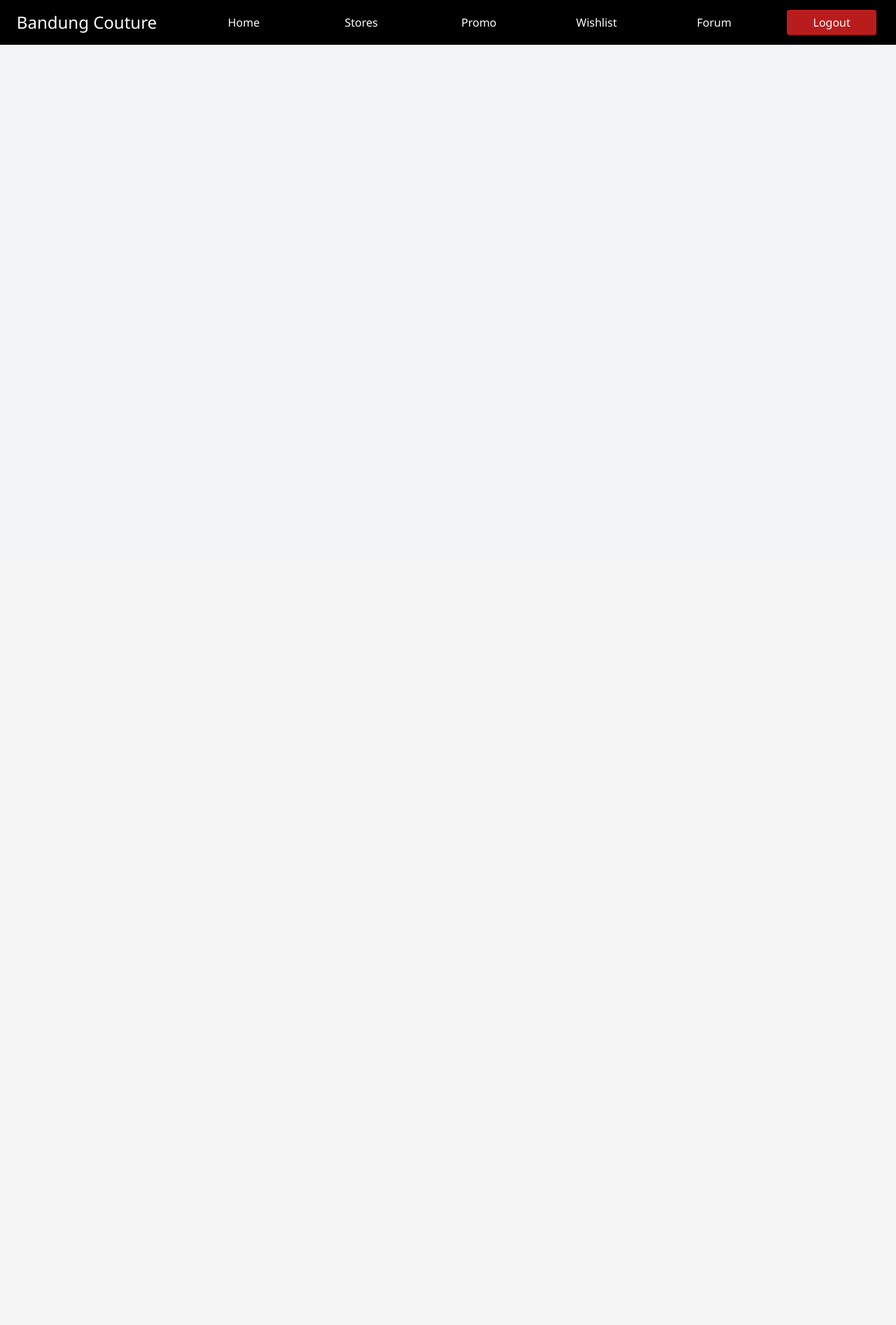
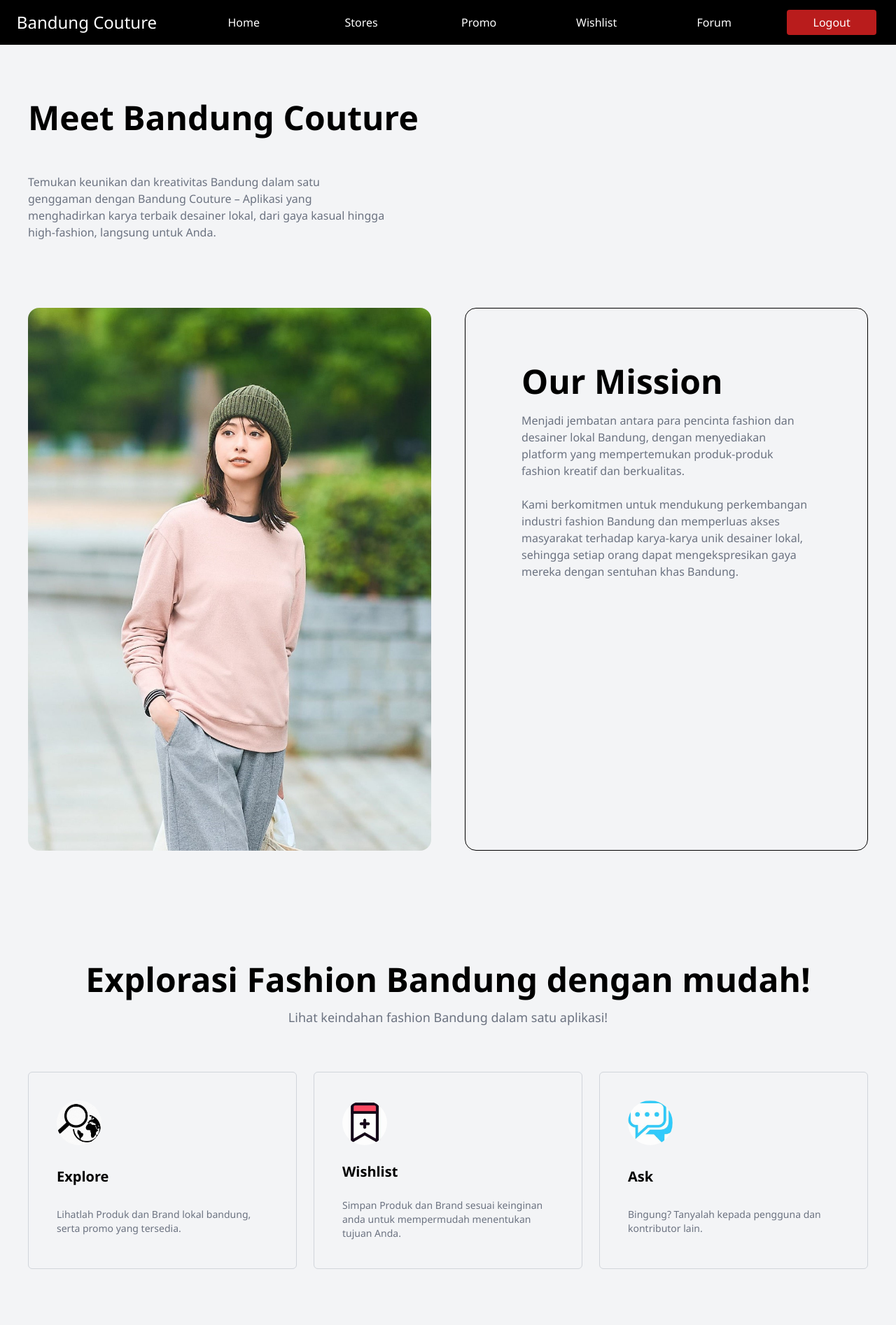
Before and after one commit to PBPgasal24-E01/bandung-couture, a Django app: page /home in a window 1280 px wide. Shown: the whole page at 70% size. Before the commit the page ends 64 px from the top, so only its background shows below. Run offline with Django 5.2, Linux system fonts and the light colour scheme; the visitor is signed in with stand-in values (Sample User, id 1); some libraries are stand-ins or nearby versions.

Commit message:
main page redesign

```diff
--- a/main/templates/home.html
+++ b/main/templates/home.html
@@ -1,5 +1,47 @@
 {% extends 'base.html' %}
-
+{% load static %}
 {% block content %}
     {% include 'components/navigation-bar.html' %}
+        <div class="mx-auto w-full max-w-7xl px-5 py-16 md:px-10 md:py-20">
+            <h2 class="mb-8 text-3xl font-bold md:text-5xl lg:mb-14"> Meet Bandung Couture </h2>
+            <p class="mb-8 max-w-lg text-sm text-gray-500 sm:text-base lg:mb-24"> Temukan keunikan dan kreativitas Bandung dalam satu genggaman dengan Bandung Couture – Aplikasi yang menghadirkan karya terbaik desainer lokal, dari gaya kasual hingga high-fashion, langsung untuk Anda. </p>
+            <div class="grid gap-10 lg:grid-cols-2 lg:gap-12">
+                <img src="{% static 'images/category-default-0.jpg' %}" alt="" class="inline-block h-full w-full rounded-2xl object-cover" />
+                <div class="flex flex-col gap-5 rounded-2xl border border-solid border-black p-10 sm:p-20">
+                    <h2 class="text-3xl font-bold md:text-5xl">Our Mission</h2>
+                    <p class="text-sm text-gray-500 sm:text-base">
+                        Menjadi jembatan antara para pencinta fashion dan desainer lokal Bandung, dengan menyediakan platform yang mempertemukan produk-produk fashion kreatif dan berkualitas.
+
+                        <br/>
+                        <br/>
+                        Kami berkomitmen untuk mendukung perkembangan industri fashion Bandung dan memperluas akses masyarakat terhadap karya-karya unik desainer lokal, sehingga setiap orang dapat mengekspresikan gaya mereka dengan sentuhan khas Bandung.
+                    </p>
+                </div>
+            </div>
+        </div>
+        <section>
+            <div class="mx-auto w-full max-w-7xl px-5 py-16 md:px-10 md:py-20">
+                <div class="flex flex-col items-center text-center">
+                    <h2 class="text-3xl font-bold md:text-5xl"> Explorasi Fashion Bandung dengan mudah! </h2>
+                    <p class="mb-8 mt-4 max-w-lg text-base text-gray-500 md:mb-12 md:text-lg lg:mb-16"> Lihat keindahan fashion Bandung dalam satu aplikasi! </p>
+                </div>
+                <div class="grid gap-5 sm:grid-cols-2 md:grid-cols-3 md:gap-4 lg:gap-6">
+                    <div class="grid gap-6 rounded-md border border-solid border-gray-300 p-8 md:p-10">
+                        <img src="{% static 'images/explore-image.jpg' %}" alt="" class="inline-block h-16 w-16 object-cover rounded-full " />
+                        <h3 class="text-xl font-semibold">Explore</h3>
+                        <p class="text-sm text-gray-500"> Lihatlah Produk dan Brand lokal bandung, serta promo yang tersedia. </p>
+                    </div>
+                    <div class="grid gap-6 rounded-md border border-solid border-gray-300 p-8 md:p-10">
+                        <img src="{% static 'images/wishlist-image.jpg' %}" alt="" class="inline-block h-16 w-16 object-cover rounded-full " />
+                        <h3 class="text-xl font-semibold">Wishlist</h3>
+                        <p class="text-sm text-gray-500"> Simpan Produk dan Brand sesuai keinginan anda untuk mempermudah menentukan tujuan Anda. </p>
+                    </div>
+                    <div class="grid gap-6 rounded-md border border-solid border-gray-300 p-8 md:p-10">
+                        <img src="{% static 'images/chat-image.jpg' %}" alt="" class="inline-block h-16 w-16 object-cover rounded-full " />
+                        <h3 class="text-xl font-semibold">Ask</h3>
+                        <p class="text-sm text-gray-500"> Bingung? Tanyalah kepada pengguna dan kontributor lain. </p>
+                    </div>
+                </div>
+            </div>
+        </section>
 {% endblock %}
```
Also changed, not shown: static/images/chat-image.jpg (added), static/images/explore-image.jpg (added), static/images/wishlist-image.jpg (added).
